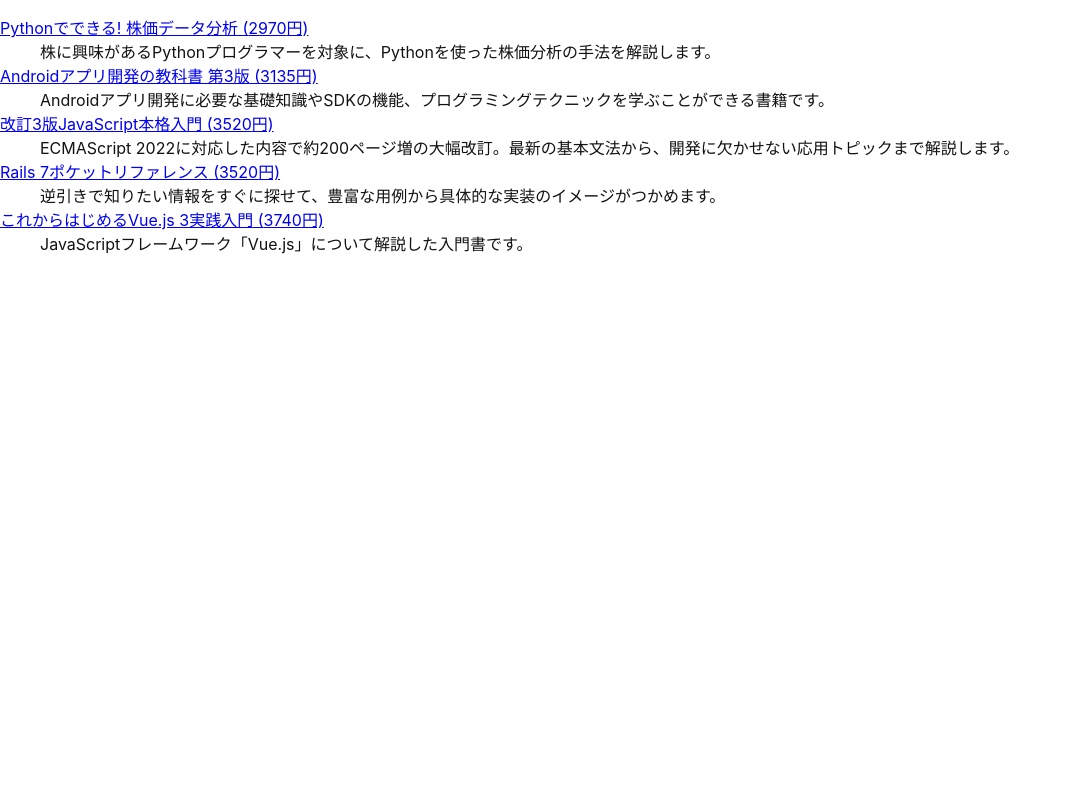
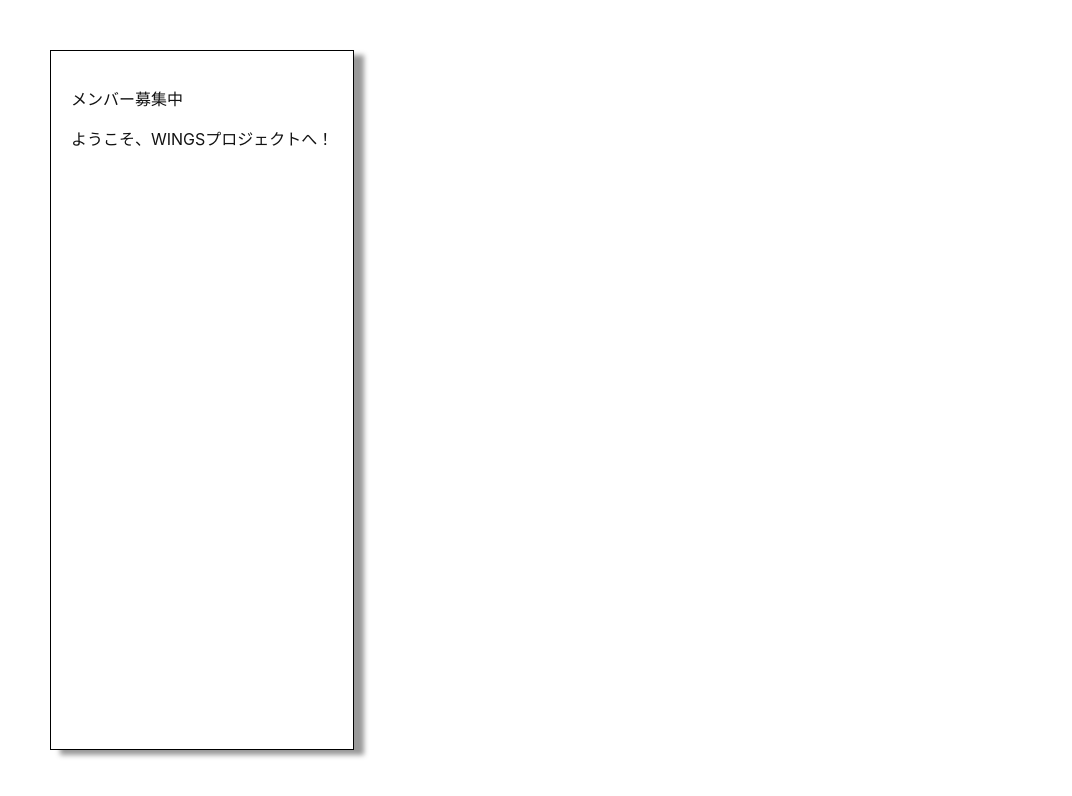
Before and after one commit to MofuMofu2/react-sandbox, a React (Create React App) app: page / in a window 1280 px wide. Shown: the top 796 px of the page, without its empty margins (0-1072 px from the left). Built offline with nearby package versions, Linux system fonts and the light colour scheme.

Commit message:
feature: #42 1つなら直接propsできるが、明示した方がわかりやすそう

```diff
--- a/src/index.tsx
+++ b/src/index.tsx
@@ -2,8 +2,7 @@ import React from "react";
 import ReactDOM from "react-dom/client";
 import "./index.css";
 import reportWebVitals from "./reportWebVitals";
-import ForList from "./component/ForList/ForList";
-import { books } from "./component/ForList/books";
+import StyledPanel from "./component/StyledPanel/StyledPanel";
 
 if (process.env.NODE_ENV === "development") {
   void import("./mocks/browser").then(({ worker }) => {
@@ -14,7 +13,14 @@ if (process.env.NODE_ENV === "development") {
 const root = ReactDOM.createRoot(
   document.getElementById("root") as HTMLElement
 );
-root.render(<ForList src={books} />);
+root.render(
+  <StyledPanel>
+    <>
+      <p>メンバー募集中</p>
+      <p>ようこそ、WINGSプロジェクトへ！</p>
+    </>
+  </StyledPanel>
+);
 
 // If you want to start measuring performance in your app, pass a function
 // to log results (for example: reportWebVitals(console.log))
```
